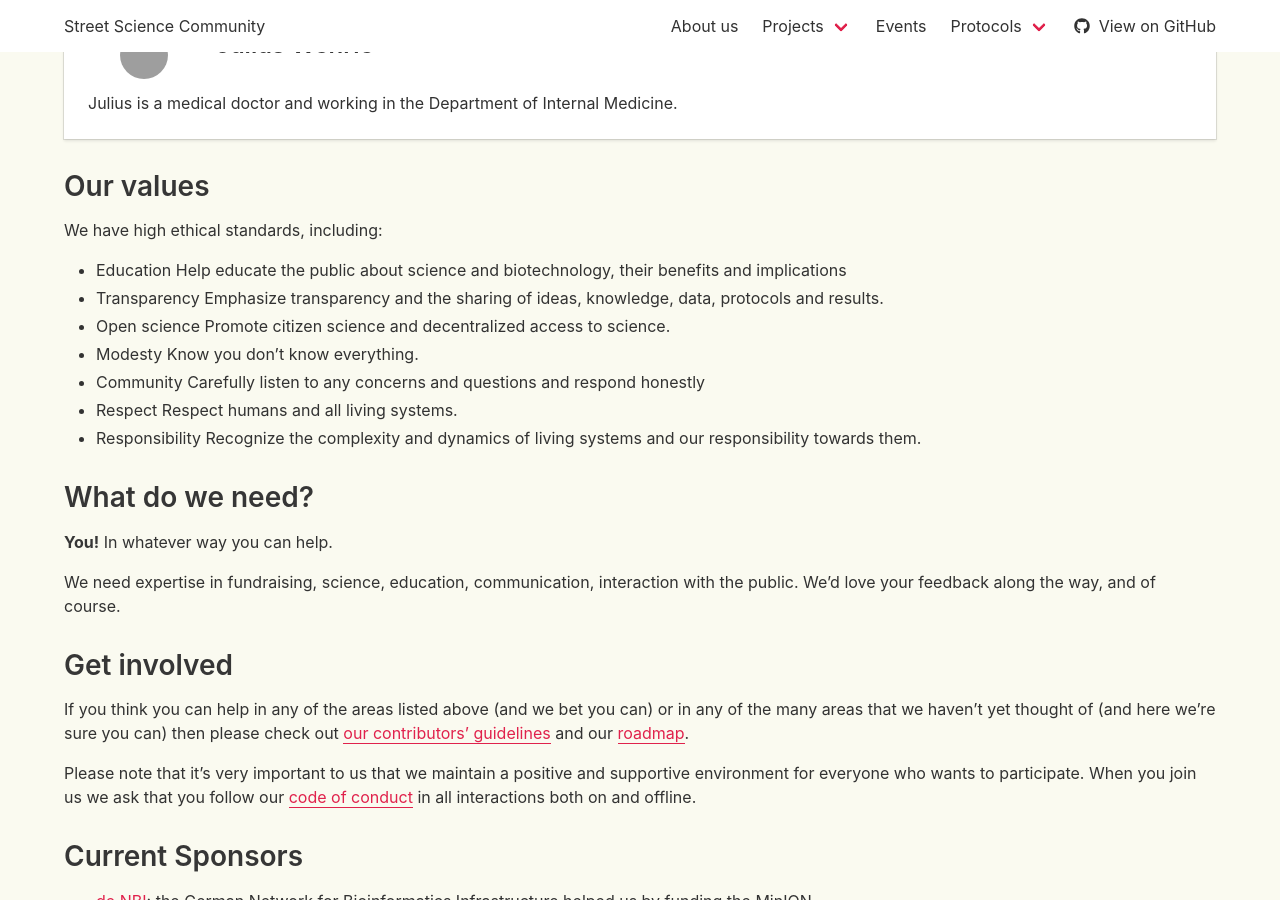
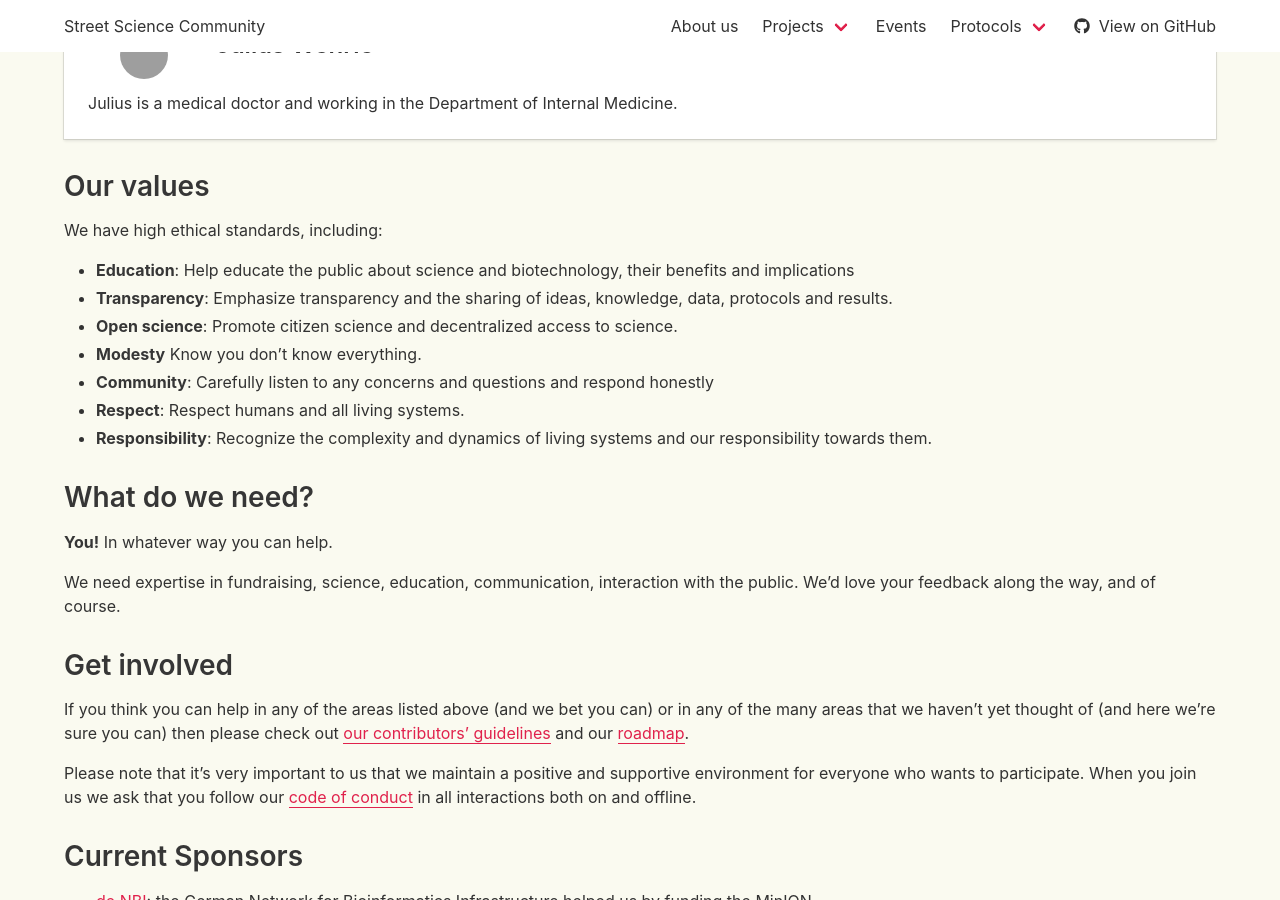
Before and after one commit to StreetScienceCommunity/StreetScienceCommunity.github.io, a Jekyll site: the page built from about.md, in a window 1280 px wide and 900 px high, scrolled down 2811 px. Built offline with Jekyll 4.4.1, drawn with Linux system fonts in a browser that asks for light colours; nearby versions of some CDN libraries; grey boxes are pictures that could not be loaded.

Commit message:
Fix value formatting

```diff
--- a/about.md
+++ b/about.md
@@ -55,15 +55,15 @@ daily basis, but from different angles.
 
 We have high ethical standards, including:
 
-- Education Help educate the public about science and biotechnology, their
+- **Education**: Help educate the public about science and biotechnology, their
   benefits and implications
-- Transparency Emphasize transparency and the sharing of ideas, knowledge, data,
+- **Transparency**: Emphasize transparency and the sharing of ideas, knowledge, data,
   protocols and results.
-- Open science Promote citizen science and decentralized access to science.
-- Modesty Know you don’t know everything.
-- Community Carefully listen to any concerns and questions and respond honestly
-- Respect Respect humans and all living systems.
-- Responsibility Recognize the complexity and dynamics of living systems and our
+- **Open science**: Promote citizen science and decentralized access to science.
+- **Modesty** Know you don't know everything.
+- **Community**: Carefully listen to any concerns and questions and respond honestly
+- **Respect**: Respect humans and all living systems.
+- **Responsibility**: Recognize the complexity and dynamics of living systems and our
   responsibility towards them.
 
 ## What do we need?
```
